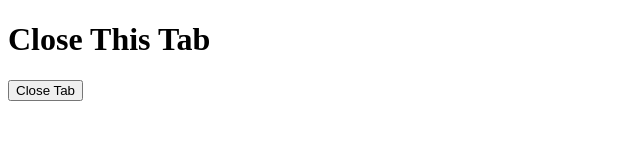
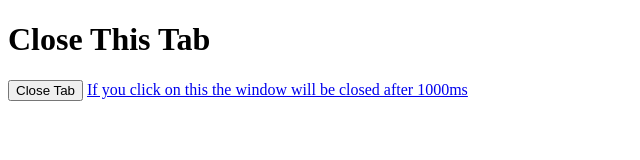
Before and after one commit to AsriKizi/CompletePaymentPage, a plain HTML site: page success.html in a window 1280 px wide. Shown: the whole page, without its empty margins (0-640 px from the left). Drawn offline with Linux system fonts and the light colour scheme.

Commit message:
Update success.html

```diff
--- a/success.html
+++ b/success.html
@@ -13,5 +13,8 @@
 <body>
     <h1>Close This Tab</h1>
     <button onclick="closeTab()">Close Tab</button>
+    <a href="blablabla" onclick="setTimeout(function(){var ww = window.open(window.location, '_self'); ww.close(); }, 1000);">
+    If you click on this the window will be closed after 1000ms
+</a>
 </body>
 </html>
```
